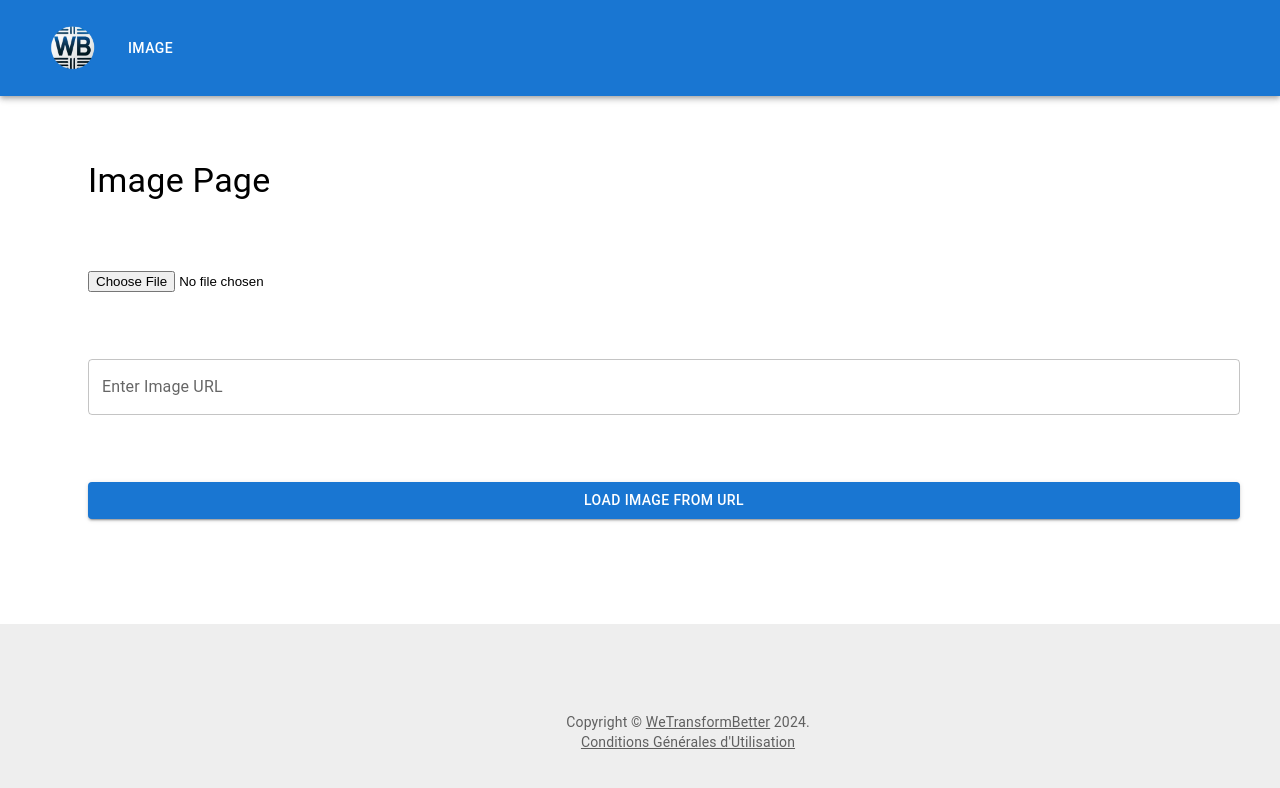
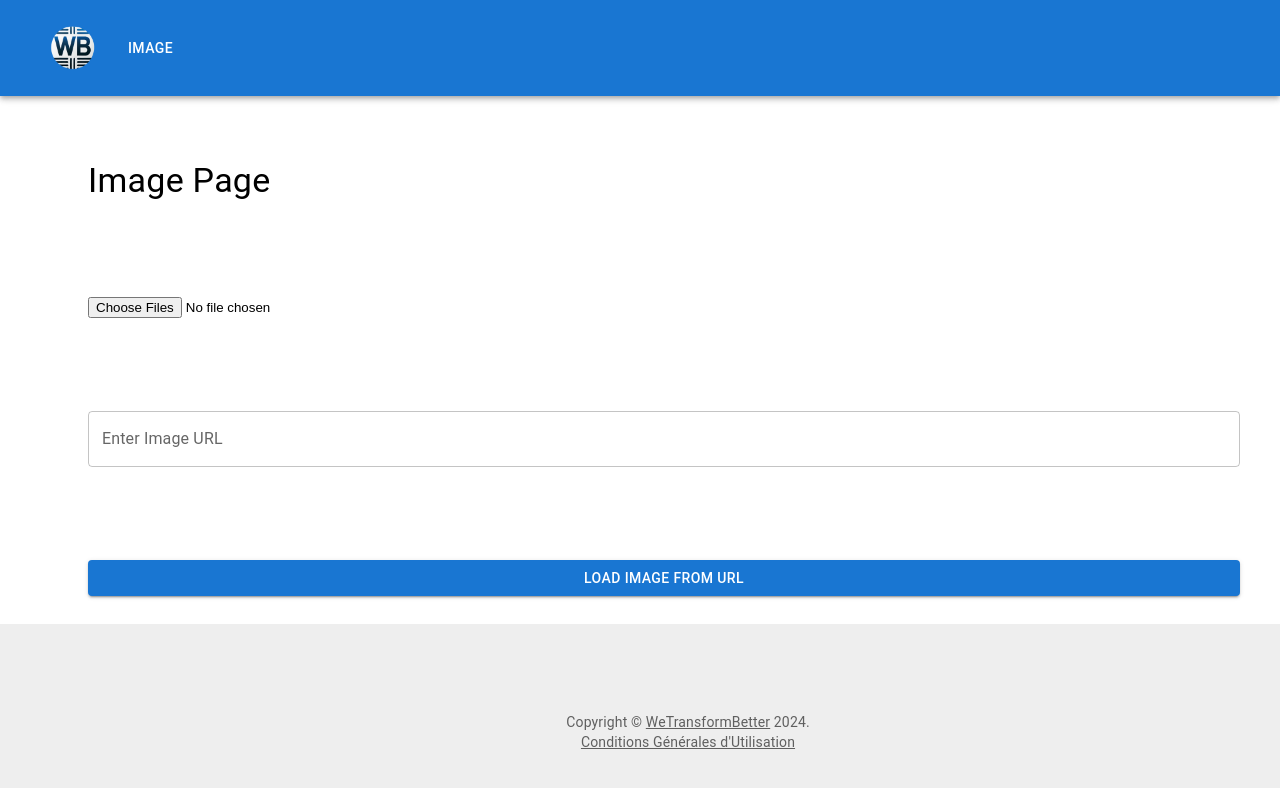
Before and after one commit to Hchautard/WeTransformBetter, a React (Create React App) app: page /image in a window 1280 px wide. Shown: the top 788 px of the page. Built offline with nearby package versions, Linux system fonts and the light colour scheme.

Commit message:
Premère version du batch

```diff
--- a/src/components/image.js
+++ b/src/components/image.js
@@ -2,16 +2,17 @@ import React, { useState, useEffect } from 'react';
 import ResponsiveAppBar from './appBar';
 import Footer from './footer';
 import { Button, Container, Typography, Dialog, DialogTitle, DialogContent, TextField, DialogActions, Box } from '@mui/material';
-import { ChromePicker } from 'react-color'; // Import du ChromePicker
+import { ChromePicker } from 'react-color';
 
 function ImagePage() {
-    const [image, setImage] = useState(null);
-    const [originalImage, setOriginalImage] = useState(null);
+    const [images, setImages] = useState([]); // Tableau pour plusieurs images
+    const [originalImages, setOriginalImages] = useState([]); // Images originales pour les traitements
     const [imageHistory, setImageHistory] = useState([]);
     const [selectedColor, setColor] = useState('#000000');
-    const [previewOpen, setPreviewOpen] = useState(false); // État pour gérer l'ouverture du modal de prévisualisation
+    const [previewOpen, setPreviewOpen] = useState(false);
     const [imageUrl, setImageUrl] = useState('');
     const [imageName, setImageName] = useState('');
+    const [selectedImageIndex, setSelectedImageIndex] = useState(null); // Index de l'image sélectionnée pour modification
 
     const hexToRgb = (hex) => {
         hex = hex.replace(/^#/, '');
@@ -41,8 +42,8 @@ function ImagePage() {
         if (imageUrl) {
             try {
                 const localImageUrl = await loadImageFromUrl(imageUrl);
-                setImage(localImageUrl);
-                setOriginalImage(localImageUrl);
+                setImages([localImageUrl]);
+                setOriginalImages([localImageUrl]);
                 setImageHistory([localImageUrl]);
                 setImageUrl('');
             } catch (error) {
@@ -51,46 +52,60 @@ function ImagePage() {
         }
     };
 
+    const handleImageUpload = (event) => {
+        const files = event.target.files;
 
-    const handleImageUpload = (event) => {
-        const file = event.target.files[0];
+        if (files.length > 4) {
+            alert("Vous pouvez importer un maximum de 4 images.");
+            return;
+        }
+
+        const fileArray = Array.from(files);
+        const readerPromises = fileArray.map((file) => {
+            return new Promise((resolve, reject) => {
                 const reader = new FileReader();
+                reader.onload = () => resolve(reader.result);
+                reader.onerror = reject;
+                reader.readAsDataURL(file);
+            });
+        });
 
-        reader.onload = () => {
-            setImage(reader.result);
-            setOriginalImage(reader.result);
-            setImageHistory([reader.result]);
-            setColor('#000000');
-            setImageName(file.name.split('.')[0]); // Extraire le nom de l'image sans extension
-        };
-
-        if (file) {
-            reader.readAsDataURL(file);
-        }
+        Promise.all(readerPromises)
+            .then((imageUrls) => {
+                setImages(imageUrls);
+                setOriginalImages(imageUrls);
+                setImageHistory(imageUrls);
+                setImageName(fileArray[0].name.split('.')[0]);
+            })
+            .catch((error) => console.error("Erreur de lecture de fichier", error));
     };
 
     const cancelModification = () => {
-        if (imageHistory.length > 1) {
+        if (imageHistory.length > 1 && selectedImageIndex !== null) {
             const newHistory = [...imageHistory];
             newHistory.pop();
             const lastImage = newHistory[newHistory.length - 1];
-            setImage(lastImage);
+            const newImages = [...images];
+            newImages[selectedImageIndex] = lastImage;
+            setImages(newImages);
             setImageHistory(newHistory);
         }
     };
 
     const applyModification = (newImage) => {
+        const newImages = [...images];
+        newImages[selectedImageIndex] = newImage;
         setImageHistory([...imageHistory, newImage]);
-        setImage(newImage);
+        setImages(newImages);
     };
 
     const changeImageColor = () => {
-        if (!selectedColor) {
-            console.log("Aucune couleur sélectionnée.");
+        if (!selectedColor || selectedImageIndex === null) {
+            console.log("Aucune couleur sélectionnée ou image non sélectionnée.");
             return;
         }
 
-        if (!originalImage) {
+        if (!originalImages.length) {
             console.log("Aucune image originale disponible.");
             return;
         }
@@ -104,7 +119,7 @@ function ImagePage() {
         const canvas = document.createElement('canvas');
         const ctx = canvas.getContext('2d');
         const img = new Image();
-        img.src = originalImage;
+        img.src = originalImages[selectedImageIndex];
 
         img.onload = () => {
             canvas.width = img.width;
@@ -124,8 +139,7 @@ function ImagePage() {
             ctx.putImageData(imageData, 0, 0);
 
             const coloredImageUrl = canvas.toDataURL();
-            setImageHistory([originalImage, coloredImageUrl]);
-            setImage(coloredImageUrl);
+            applyModification(coloredImageUrl);
         };
 
         img.onerror = () => {
@@ -134,18 +148,27 @@ function ImagePage() {
     };
 
     const deleteImage = () => {
-        setImage(null);
-        setOriginalImage(null);
+        if (selectedImageIndex !== null) {
+            const newImages = [...images];
+            const newOriginalImages = [...originalImages];
+            newImages.splice(selectedImageIndex, 1);
+            newOriginalImages.splice(selectedImageIndex, 1);
+            setImages(newImages);
+            setOriginalImages(newOriginalImages);
             setImageHistory([]);
             setColor('#000000');
-        setImageName(''); // Réinitialiser le nom de l'image
+            setImageName('');
+            setSelectedImageIndex(null);
+        }
     };
 
     const rotateImage = () => {
+        if (selectedImageIndex === null) return;
+
         const rotatedImage = document.createElement('canvas');
         const ctx = rotatedImage.getContext('2d');
         const img = new Image();
-        img.src = image;
+        img.src = images[selectedImageIndex];
 
         img.onload = () => {
             rotatedImage.width = img.height;
@@ -165,10 +188,12 @@ function ImagePage() {
     };
 
     const inverseImage = () => {
+        if (selectedImageIndex === null) return;
+
         const canvas = document.createElement('canvas');
         const ctx = canvas.getContext('2d');
         const img = new Image();
-        img.src = image;
+        img.src = images[selectedImageIndex];
 
         img.onload = () => {
             canvas.width = img.width;
@@ -197,10 +222,12 @@ function ImagePage() {
     };
 
     const convertToGrayscale = () => {
+        if (selectedImageIndex === null) return;
+
         const canvas = document.createElement('canvas');
         const ctx = canvas.getContext('2d');
         const img = new Image();
-        img.src = image;
+        img.src = images[selectedImageIndex];
 
         img.onload = () => {
             canvas.width = img.width;
@@ -234,13 +261,12 @@ function ImagePage() {
         };
     };
 
-    const downloadImage = () => {
-        if (!image) return;
+    const downloadImage = (index) => {
+        if (images.length === 0) return;
 
         const link = document.createElement('a');
-        link.href = image;
-        console.log("Image à télécharger :", image);
-        link.setAttribute('download', `${imageName}-WTB.png`); // Utiliser le format {nom_image}-WTB
+        link.href = images[index];
+        link.setAttribute('download', `${imageName}-WTB.png`);
         document.body.appendChild(link);
         link.click();
         document.body.removeChild(link);
@@ -263,7 +289,9 @@ function ImagePage() {
                 <Typography variant="h4" gutterBottom>
                     Image Page
                 </Typography>
-                <input type="file" accept="image/*" onChange={handleImageUpload} />
+
+                {/* Upload de plusieurs images */}
+                <input type="file" accept="image/*" onChange={handleImageUpload} multiple />
 
                 <TextField
                     label="Enter Image URL"
@@ -277,27 +305,50 @@ function ImagePage() {
                     Load Image from URL
                 </Button>
 
-                {image && (
+                {images.length > 0 && (
+                    <div style={{ marginTop: '20px' }}>
+                        {images.map((img, index) => (
+                            <div key={index} style={{ marginBottom: '20px', textAlign: 'center' }}>
                                 <img
-                    src={image}
-                    alt="Uploaded Image"
+                                    src={img}
+                                    alt={`Uploaded Image ${index + 1}`}
                                     style={{
                                         maxWidth: '100%',
                                         maxHeight: '500px',
-                        marginTop: '20px',
                                         objectFit: 'contain',
                                     }}
+                                    onClick={() => setSelectedImageIndex(index)}
                                 />
+                                <div>
+                                    <Button
+                                        variant="contained"
+                                        color="primary"
+                                        onClick={() => setSelectedImageIndex(index)}
+                                        style={{ marginTop: '10px', marginRight: '10px' }}
+                                    >
+                                        Modifier
+                                    </Button>
+                                    <Button
+                                        variant="contained"
+                                        color="secondary"
+                                        onClick={() => downloadImage(index)}
+                                        style={{ marginTop: '10px' }}
+                                    >
+                                        Télécharger
+                                    </Button>
+                                </div>
+                            </div>
+                        ))}
+                    </div>
                 )}
 
+                {selectedImageIndex !== null && (
                     <div style={{ marginTop: '20px' }}>
-                    {image && (
-                        <>
                         <Button
                             variant="contained"
                             color="error"
+                            onClick={deleteImage}
                             style={{ marginRight: '10px', marginBottom: '10px' }}
-                                onClick={deleteImage}
                         >
                             Supprimer l'image
                         </Button>
@@ -309,15 +360,6 @@ function ImagePage() {
                         >
                             Annuler la dernière modification
                         </Button>
-                            <Button
-                                variant="contained"
-                                color="primary"
-                                style={{ marginRight: '10px', marginBottom: '10px' }}
-                                onClick={handleDownloadClick}
-                            >
-                                Télécharger
-                            </Button>
-                            <br />
                         <Button
                             variant="contained"
                             style={{ marginRight: '10px', marginBottom: '10px' }}
@@ -343,7 +385,6 @@ function ImagePage() {
                             <ChromePicker
                                 color={selectedColor}
                                 onChangeComplete={(color) => {
-                                        console.log("Couleur sélectionnée :", color.hex);
                                     setColor(color.hex);
                                 }}
                                 disableAlpha
@@ -357,35 +398,8 @@ function ImagePage() {
                                 Changer la couleur
                             </Button>
                         </div>
-                        </>
+                    </div>
                 )}
-                </div>
-
-                <Dialog open={previewOpen} onClose={() => setPreviewOpen(false)} maxWidth="md" fullWidth>
-                    <DialogTitle>Prévisualisation de l'image à télécharger</DialogTitle>
-                    <DialogContent dividers>
-                        {image && (
-                            <img
-                                src={image}
-                                alt="Preview"
-                                style={{ width: '100%', height: 'auto' }}
-                            />
-                        )}
-                    </DialogContent>
-                    <DialogActions>
-                        <Button onClick={() => setPreviewOpen(false)}>Annuler</Button>
-                        <Button
-                            variant="contained"
-                            color="primary"
-                            onClick={() => {
-                                downloadImage();
-                                setPreviewOpen(false);
-                            }}
-                        >
-                            Télécharger
-                        </Button>
-                    </DialogActions>
-                </Dialog>
             </Container>
             <Box
                 sx={{
```
Lines whose indentation alone changed are shown as unchanged.
